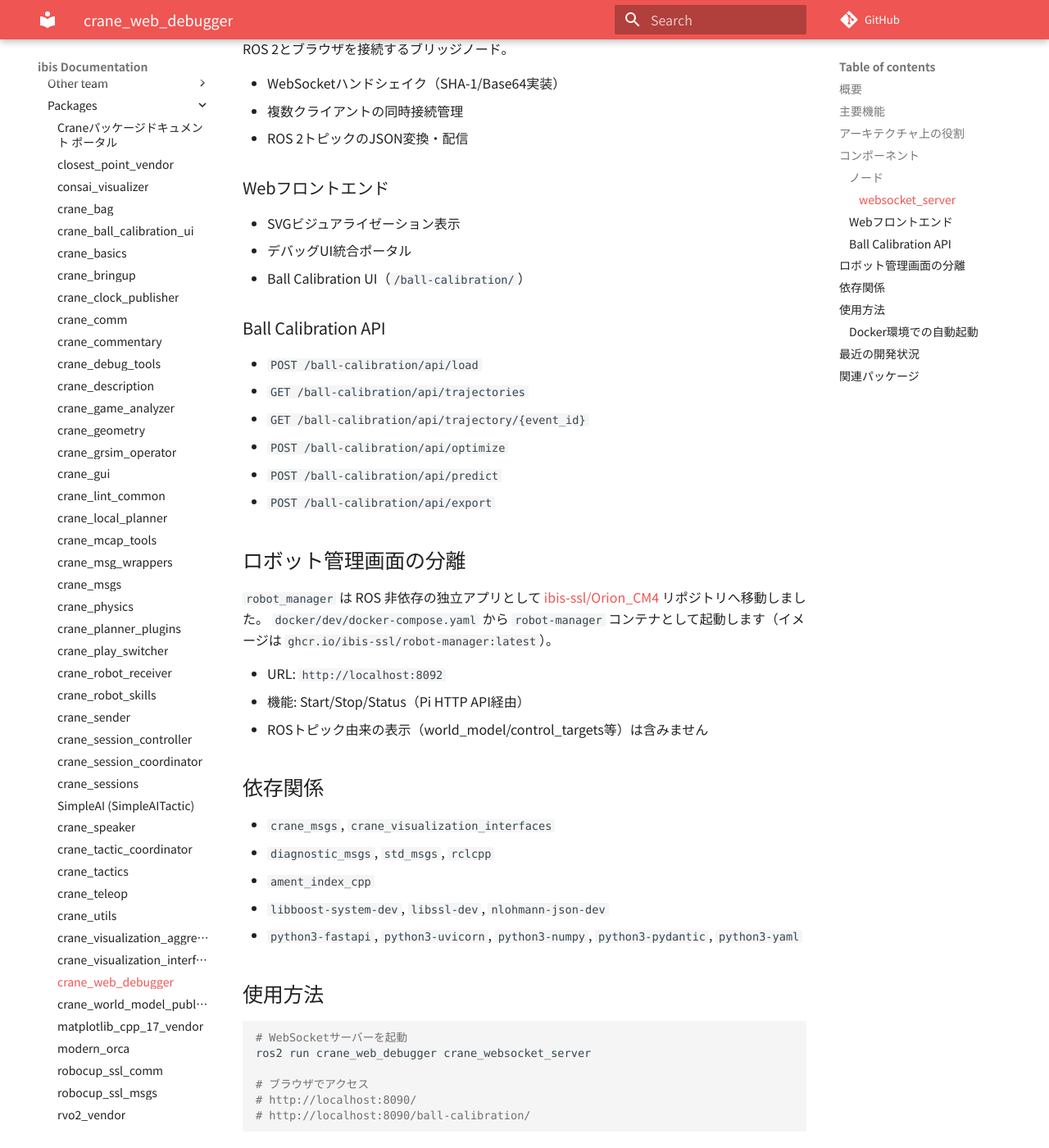
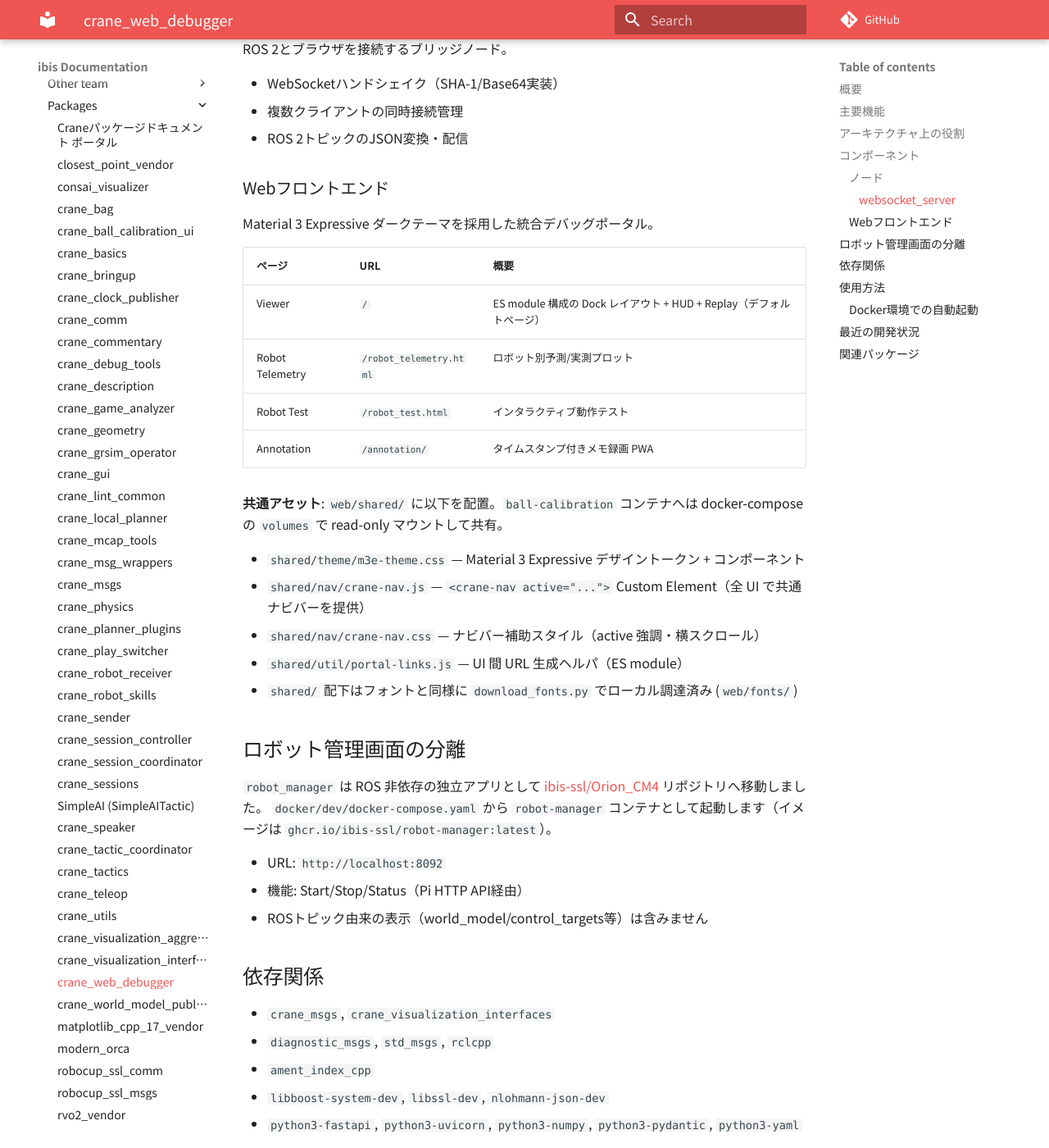
Before and after one commit to ibis-ssl/ibis_documentation, an MkDocs documentation site: the page built from docs/ai/packages/crane_web_debugger.md, in a window 1280 px wide and 1400 px high, scrolled down 1084 px. Shown: the whole window at 82% size. Built offline with MkDocs 1.6.1 and Material for MkDocs 9.7.7, drawn with Linux system fonts in a browser that asks for light colours; nearby versions of some CDN libraries; some web fonts are replaced; comment, search, counter and statistics services are not loaded; some of the changed text lies outside the part shown.

Commit message:
🔄 synced local 'docs/ai' with remote 'docs'

```diff
--- a/docs/ai/packages/crane_web_debugger.md
+++ b/docs/ai/packages/crane_web_debugger.md
@@ -38,18 +38,22 @@ ROS 2とブラウザを接続するブリッジノード。
 
 ### Webフロントエンド
 
-- SVGビジュアライゼーション表示
-- デバッグUI統合ポータル
-- Ball Calibration UI（`/ball-calibration/`）
+Material 3 Expressive ダークテーマを採用した統合デバッグポータル。
 
-### Ball Calibration API
+| ページ | URL | 概要 |
+|--------|-----|------|
+| Viewer | `/` | ES module 構成の Dock レイアウト + HUD + Replay（デフォルトページ） |
+| Robot Telemetry | `/robot_telemetry.html` | ロボット別予測/実測プロット |
+| Robot Test | `/robot_test.html` | インタラクティブ動作テスト |
+| Annotation | `/annotation/` | タイムスタンプ付きメモ録画 PWA |
 
-- `POST /ball-calibration/api/load`
-- `GET /ball-calibration/api/trajectories`
-- `GET /ball-calibration/api/trajectory/{event_id}`
-- `POST /ball-calibration/api/optimize`
-- `POST /ball-calibration/api/predict`
-- `POST /ball-calibration/api/export`
+**共通アセット**: `web/shared/` に以下を配置。`ball-calibration` コンテナへは docker-compose の `volumes` で read-only マウントして共有。
+
+- `shared/theme/m3e-theme.css` — Material 3 Expressive デザイントークン + コンポーネント
+- `shared/nav/crane-nav.js` — `<crane-nav active="...">` Custom Element（全 UI で共通ナビバーを提供）
+- `shared/nav/crane-nav.css` — ナビバー補助スタイル（active 強調・横スクロール）
+- `shared/util/portal-links.js` — UI 間 URL 生成ヘルパ（ES module）
+- `shared/` 配下はフォントと同様に `download_fonts.py` でローカル調達済み (`web/fonts/`)
 
 ## ロボット管理画面の分離
 
@@ -88,6 +92,8 @@ ros2 run crane_web_debugger crane_websocket_server
 
 ## 最近の開発状況
 
+- **2026年4月**: Web UI デザイン統一 — M3 Expressive テーマを `web/shared/` に共通化し、ball-calibration へ展開。全ページに共通ナビバー (`<crane-nav>`) を導入
+- **2026年2月（PR #1344）**: Crane Viewer フルリデザイン（ES module 分割・Dock レイアウト・HUD・Replay）
 - **2026年2月（PR #1232）**: `crane_debug_tools`から分割・独立パッケージ化
 - **2026年2月（PR #1247）**: ロボット管理画面の追加
 - **2026年2月（PR #1246）**: `/aggregated_svgs` レイヤー名の整理・統一
```
